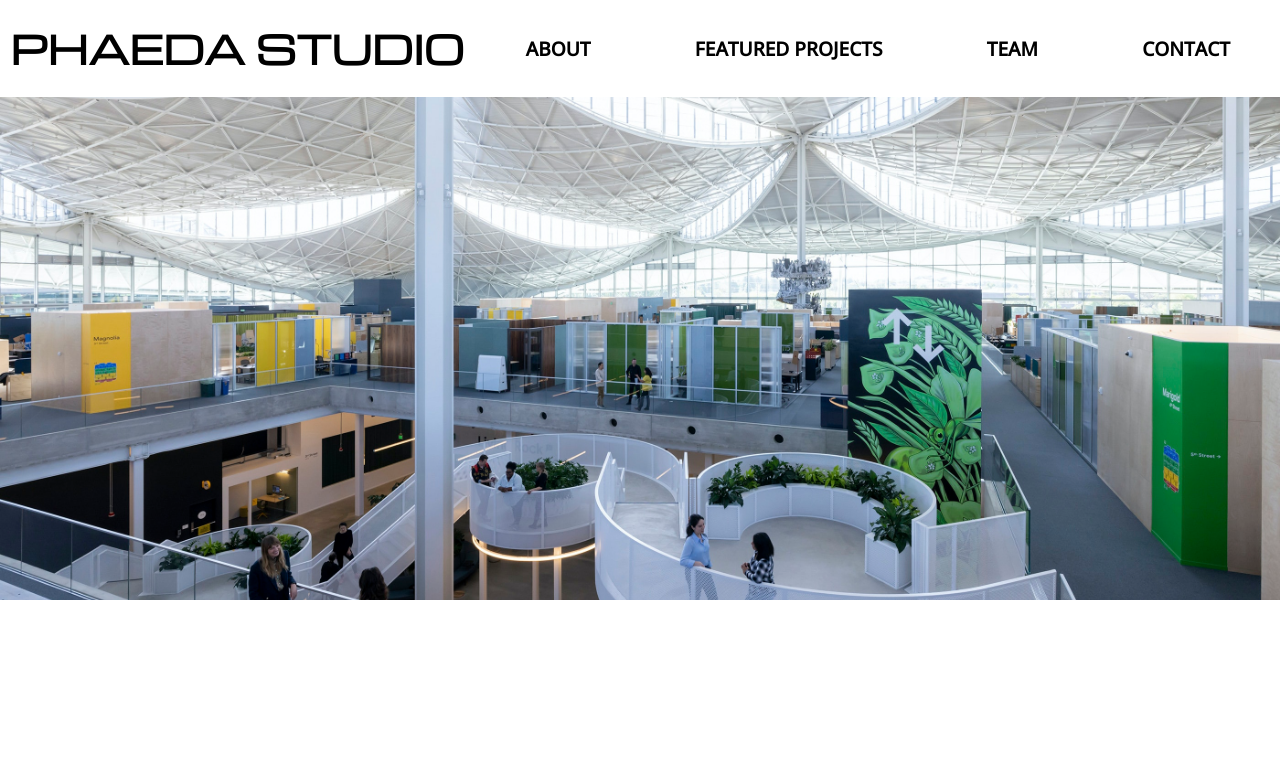
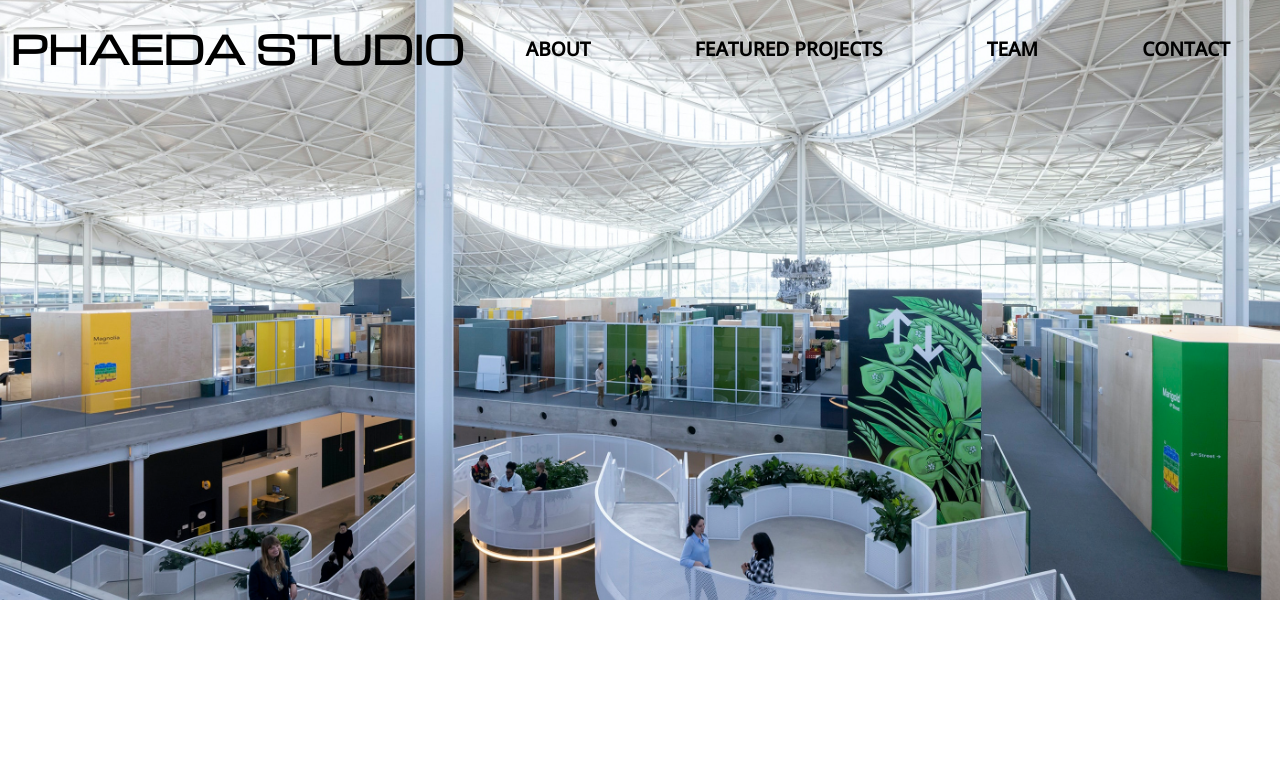
Before and after one commit to marcellinas/flexbox-business, a plain HTML site: page index.html in a window 1280 px wide. Shown: the top 767 px of the page. Drawn offline with nearby package versions, Linux system fonts and the light colour scheme.

Commit message:
Update style.css

```diff
--- a/css/style.css
+++ b/css/style.css
@@ -1,5 +1,7 @@
 * {
     font-family: 'Open Sans', sans-serif;
+    max-width: 100%;
+    box-sizing: border-box;
 }
 header {
     position: fixed;
@@ -11,9 +13,9 @@ header {
     z-index: 1;
     transition: all 0.5s ease-out;
 }
-header:hover {
+.bgColor {
     background-color: white;
-    transition: 0.5s;
+    border-bottom: 1px solid lightgray;
 }
 .container {
     display: flex;
```
